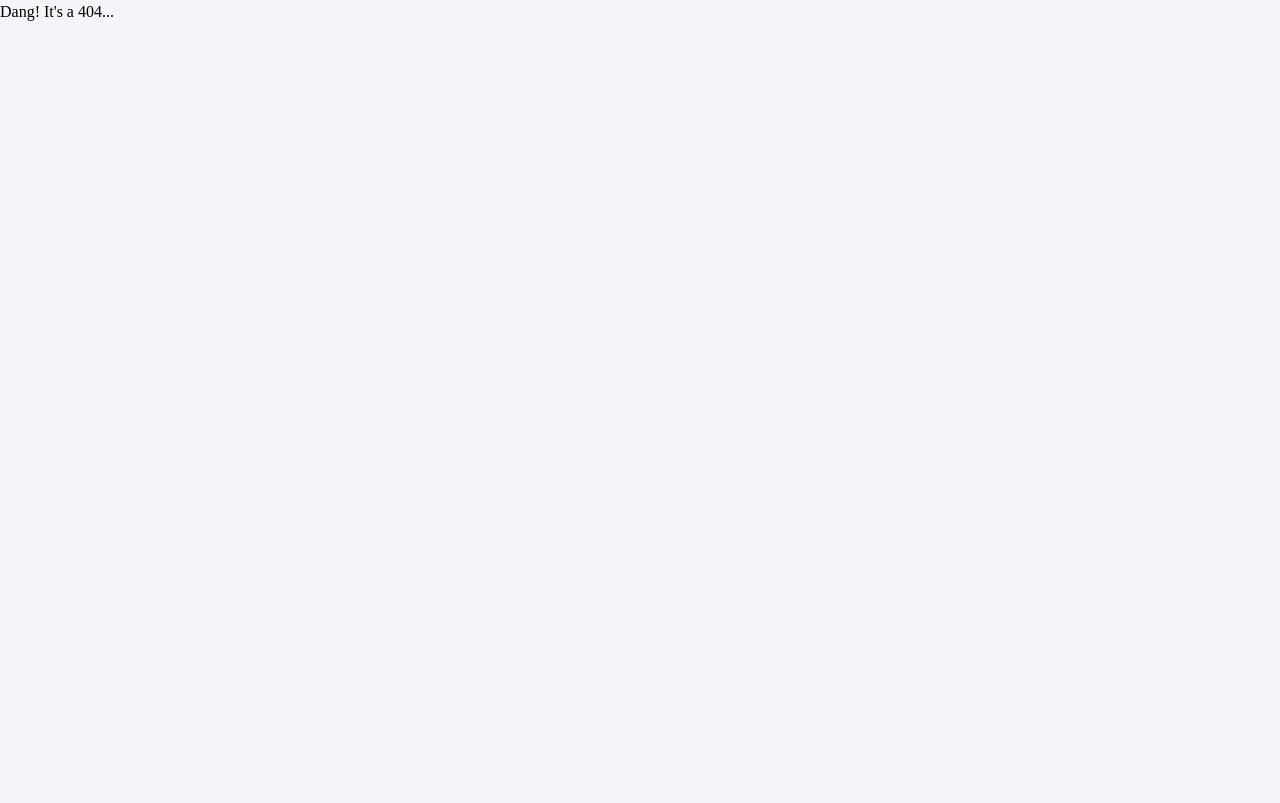
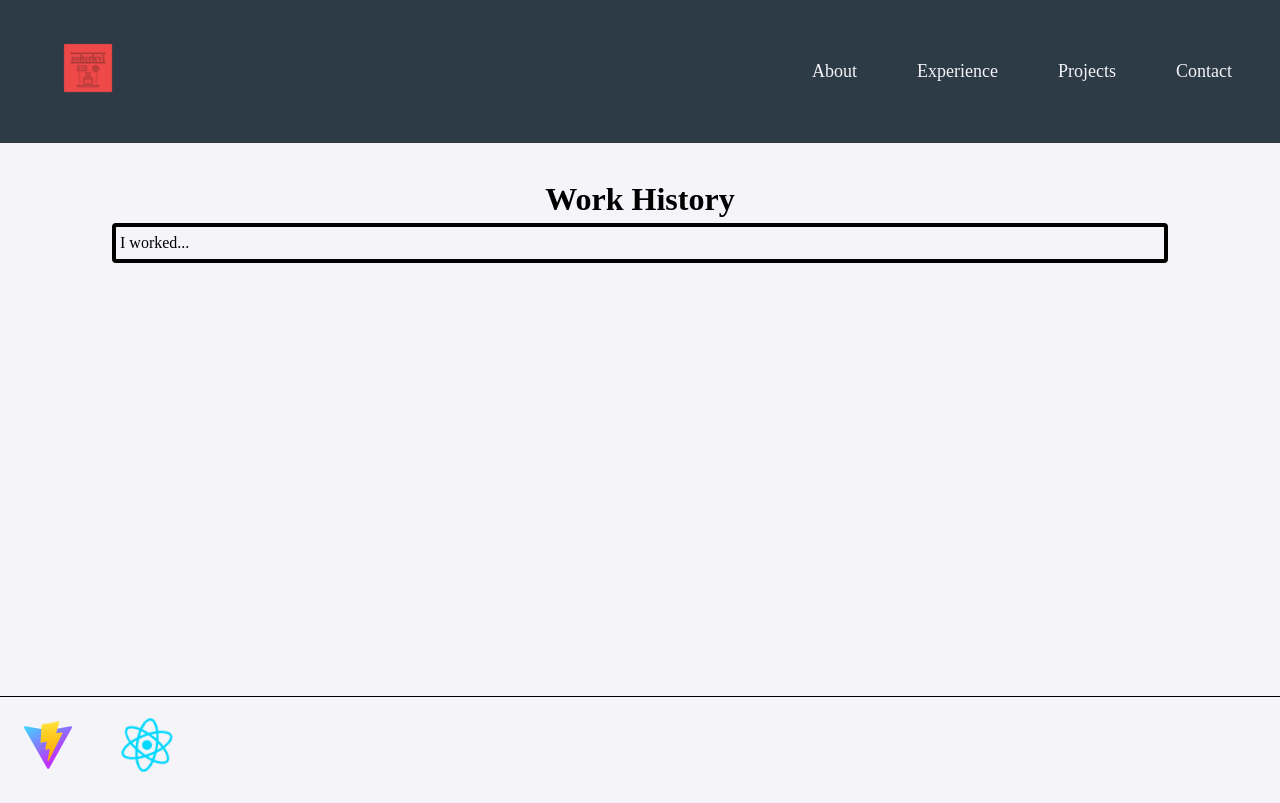
Before and after one commit to colterlevi/colterlevi_com, a React (Vite) app: page /experience in a window 1280 px wide. Before the commit this address had no page. Built offline with nearby package versions, Linux system fonts and the light colour scheme; a web font is replaced by a local one.

Commit message:
experience component

```diff
--- a/src/App.jsx
+++ b/src/App.jsx
@@ -8,6 +8,7 @@ import Home from './pages/Home'
 import About from './components/About'
 import Projects from './components/Projects'
 import Contact from './components/Contact'
+import Experience from './components/Experience';
 
 const App = () => {
 
@@ -35,6 +36,10 @@ const App = () => {
           path: 'contact',
           element: <Contact />
         },
+        {
+          path: 'experience',
+          element: <Experience />
+        }
       ],
 
       errorElement: <ErrorBoundary />
--- /dev/null
+++ b/src/components/Experience.jsx
@@ -0,0 +1,22 @@
+import { motion } from "framer-motion"
+
+const Experience = () => {
+
+    return (
+        <motion.div
+            className="card"
+            initial={{ opacity: 0, scale: 0.5 }}
+            animate={{ opacity: 1, scale: 1 }}
+            transition={{ duration: 1 }}
+        >
+            <div>
+                <h1>Work History</h1>
+            </div>
+            <div className="subcard">
+                <p>I worked...</p>
+            </div>
+        </motion.div>
+    )
+}
+
+export default Experience
--- a/src/components/Navbar.jsx
+++ b/src/components/Navbar.jsx
@@ -27,6 +27,9 @@ const Navbar = () => {
                         <Link className={`${styles.navLink}`} to="/about">About</Link>
                     </li>
                     <li onClick={removeActive}>
+                        <Link className={`${styles.navLink}`} to="/experience">Experience</Link>
+                    </li>
+                    <li onClick={removeActive}>
                         <Link className={`${styles.navLink}`} to="/projects">Projects</Link>
                     </li>
                     <li onClick={removeActive}>
```
